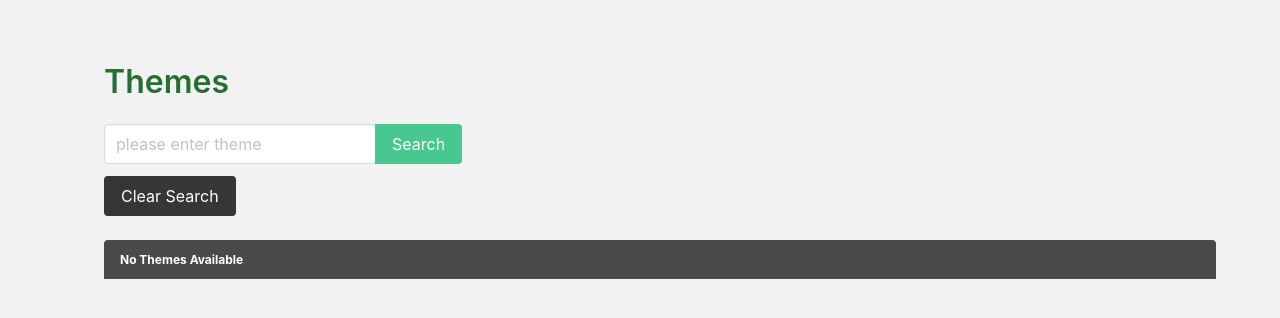
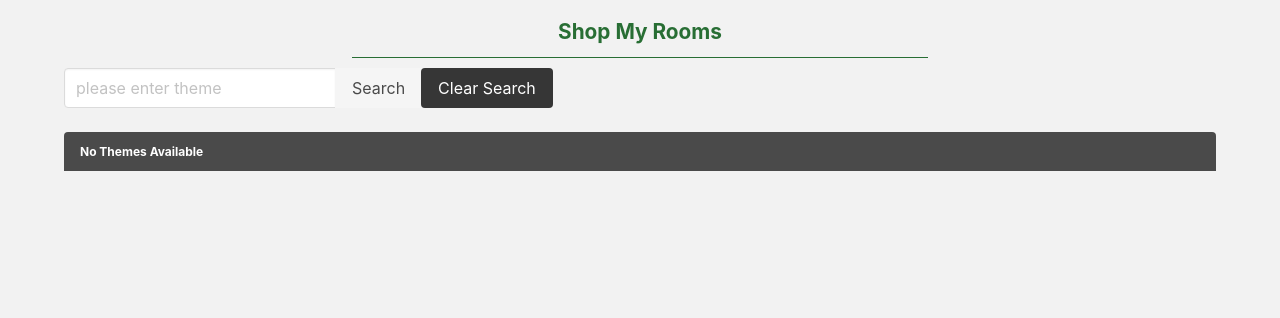
Before and after one commit to Sunjang1009/shop-my-rooms, a Django app: page /themes/ in a window 1280 px wide. Shown: the part 52-370 px from the top of the page. Run offline with Django 4.2, Linux system fonts and the light colour scheme; data that the repository does not hold is empty.

Commit message:
updated css

```diff
--- a/main_app/static/styles/main.css
+++ b/main_app/static/styles/main.css
@@ -8,10 +8,23 @@ h1,
 h2,
 h3 {
     color: #286e34;
+    text-align: center;
+}
+.theme-title {
+    padding-top: 1rem;
+    font-weight: 700;
+    font-size: 1.3em;
 }
 
+.theme-br {
+    border-top: 1.5px solid #286e34;
+    margin:10px auto;
+    width:50%;
+}
+
+
 .container {
-    padding: 40px;
+    padding: 0px;
     padding-right: 0;
 }
 
--- a/main_app/templates/lookbook_detail.html
+++ b/main_app/templates/lookbook_detail.html
@@ -40,12 +40,12 @@
         </div>
     </div>
     <div class="control">
-        <input class="button is-primary" type="submit" value="add a product" />
+        <input class="button is-light" type="submit" value="add a product" />
     </div>
 </form>
 <!-- end of the form -->
 
-<h1>{{lookbook.name}}</h1>
+<h1 class="theme-title">{{lookbook.name}}</h1>
 <div class="columns is-gapless">
     <div class="column">
         <img src="{{lookbook.image}}" alt="{{lookbook.name}}" class="lookbook_image" />
--- a/main_app/templates/theme_detail.html
+++ b/main_app/templates/theme_detail.html
@@ -50,7 +50,7 @@
                 </div>
             </div>
             <div class="control">
-                <input class="button is-primary" type="submit" value="add a lookbook" />
+                <input class="button is-dark" type="submit" value="add a lookbook" />
             </div>
         </form>
     </div>
--- a/main_app/templates/theme_list.html
+++ b/main_app/templates/theme_list.html
@@ -3,7 +3,8 @@
 Themes
 {% endblock %}
 {% block content %}
-<h1 class="title pt-5">{{header}}</h1>
+<h1 class="theme-title">{{header}}</h1>
+<div class="theme-br"></div>
 <!-- here is the search form -->
 <form class="mb-5" method="get">
     <div class="field has-addons">
@@ -11,10 +12,10 @@ Themes
             <input class="input" type="text" name="name" placeholder="please enter theme"/>
         </div>
         <div class="control">
-            <input class="button is-success" type="submit" value="Search" />
+            <input class="button is-light" type="submit" value="Search" />
         </div>
+        <a class="button is-dark" href="{% url 'theme_list' %}">Clear Search</a>
     </div>
-    <a class="button is-dark" href="{% url 'theme_list' %}">Clear Search</a>
 </form>
 <div class="gallery">
     {% for theme in themes %}
--- a/main_app/views.py
+++ b/main_app/views.py
@@ -30,7 +30,7 @@ class ThemeList(TemplateView):
             context["header"] = f"Searching for {name}"
         else:
             context["themes"] = Theme.objects.all()
-            context["header"] = "Themes"
+            context["header"] = "Shop My Rooms"
         return context
 
 class ThemeDetail(DetailView):
```
